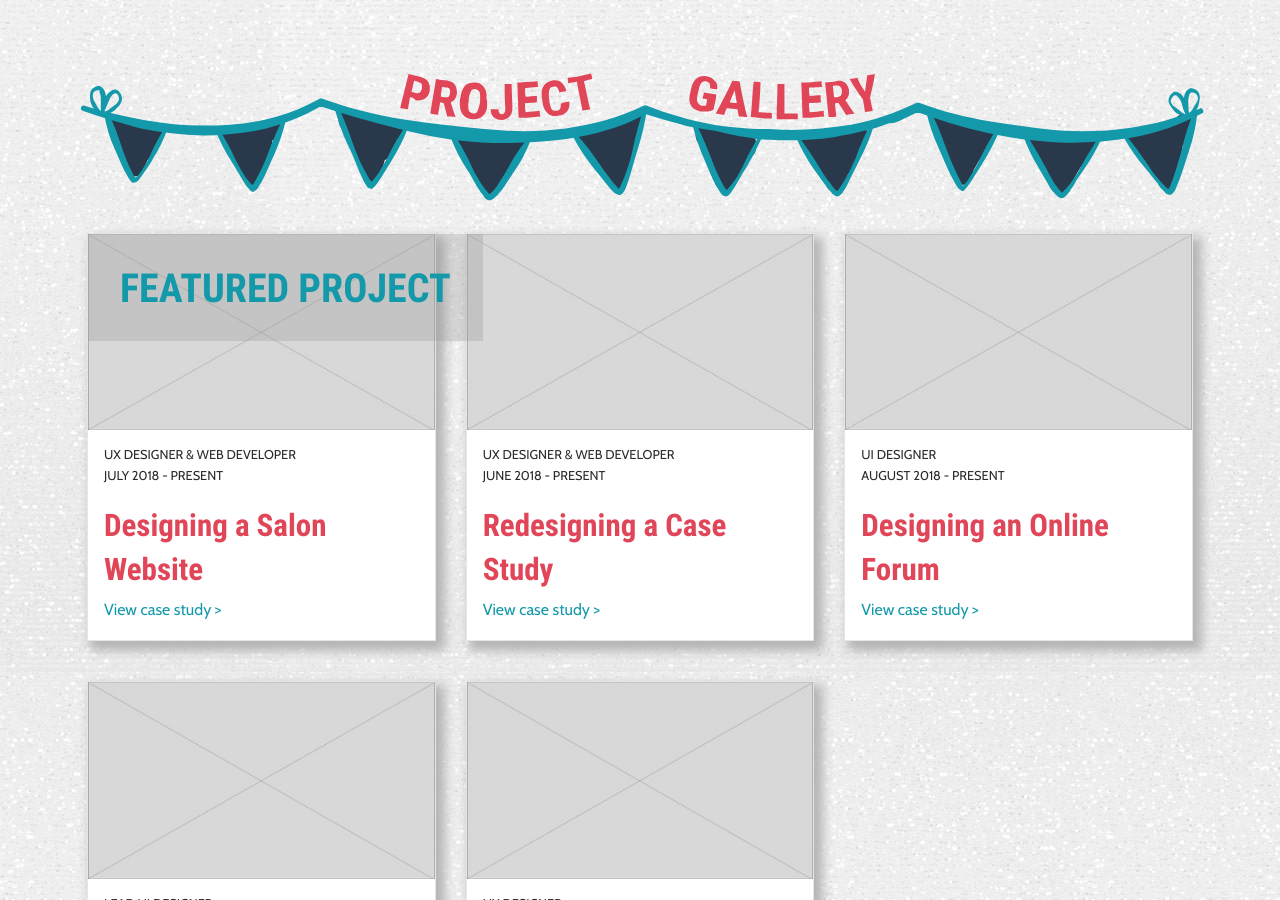
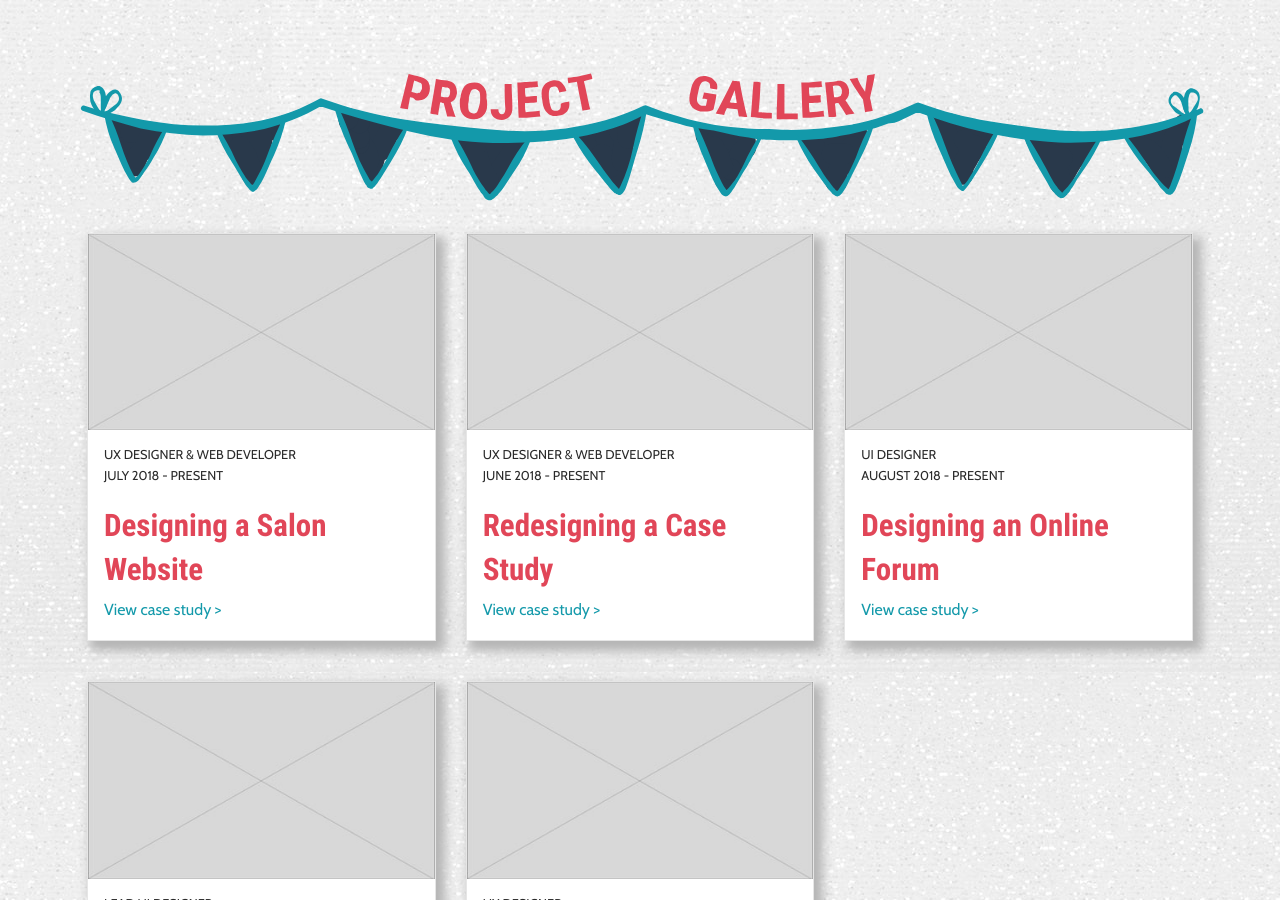
Before and after one commit to emeriwether/emeriwether.github.io, a Jekyll site: the page built from home.html, in a window 1280 px wide and 900 px high, scrolled down 792 px. Built offline with Jekyll 4.4.1, drawn with Linux system fonts in a browser that asks for light colours.

Commit message:
remove featured card label

```diff
--- a/home.html
+++ b/home.html
@@ -39,9 +39,6 @@ css: /css2/home.css
       <div class="cell">
         <a href="/projectA.html">
             <div class="card">
-                <div class="card-divider" id="featuredLabel">
-                    <h2 class="text-center">FEATURED PROJECT</h2>
-                </div>
                 <img src="/images/placeholder_Thumbnail.jpg">
                <div class="card-section">
                 <p>UX DESIGNER &amp; WEB DEVELOPER<br>JULY 2018 - PRESENT</p>
```
